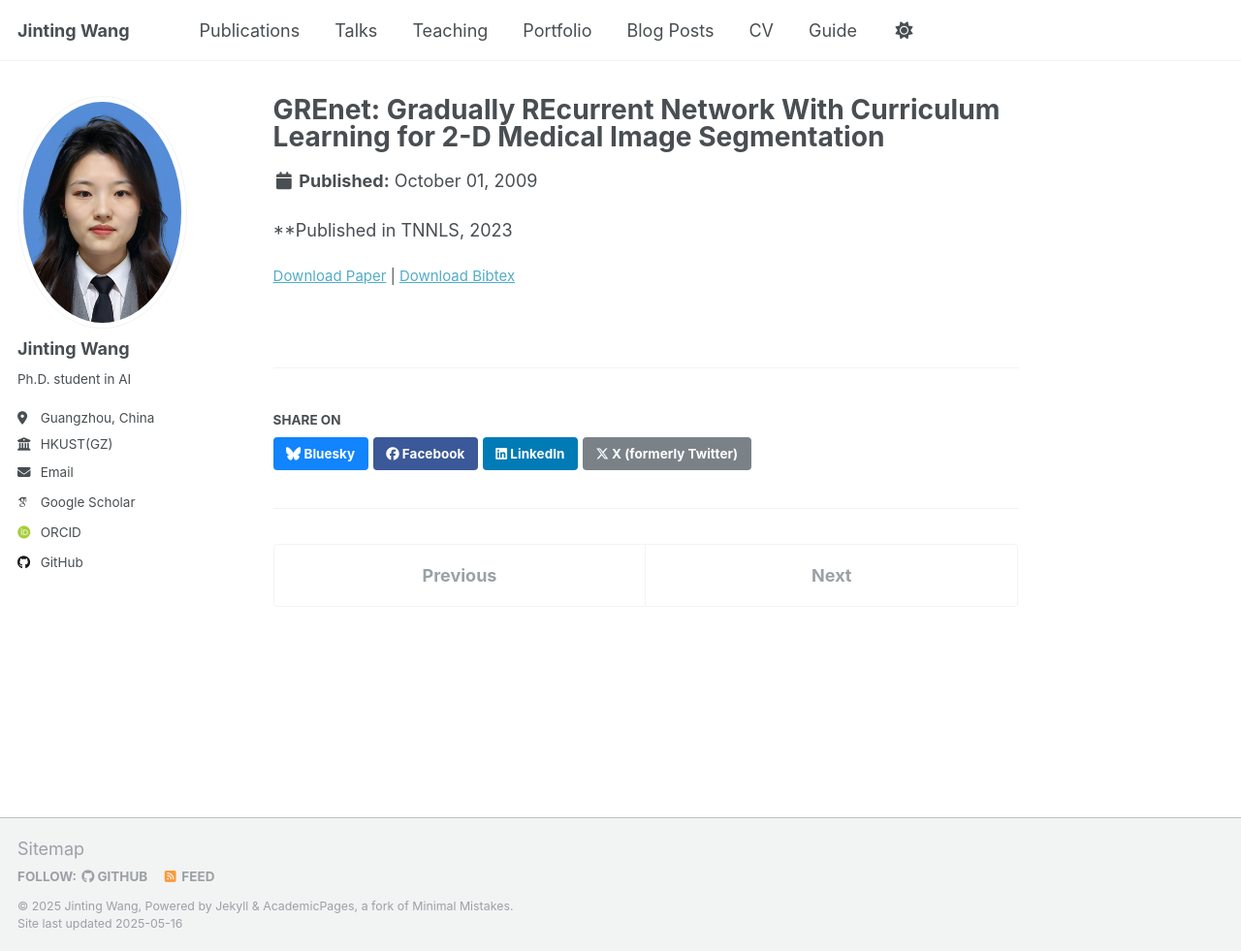
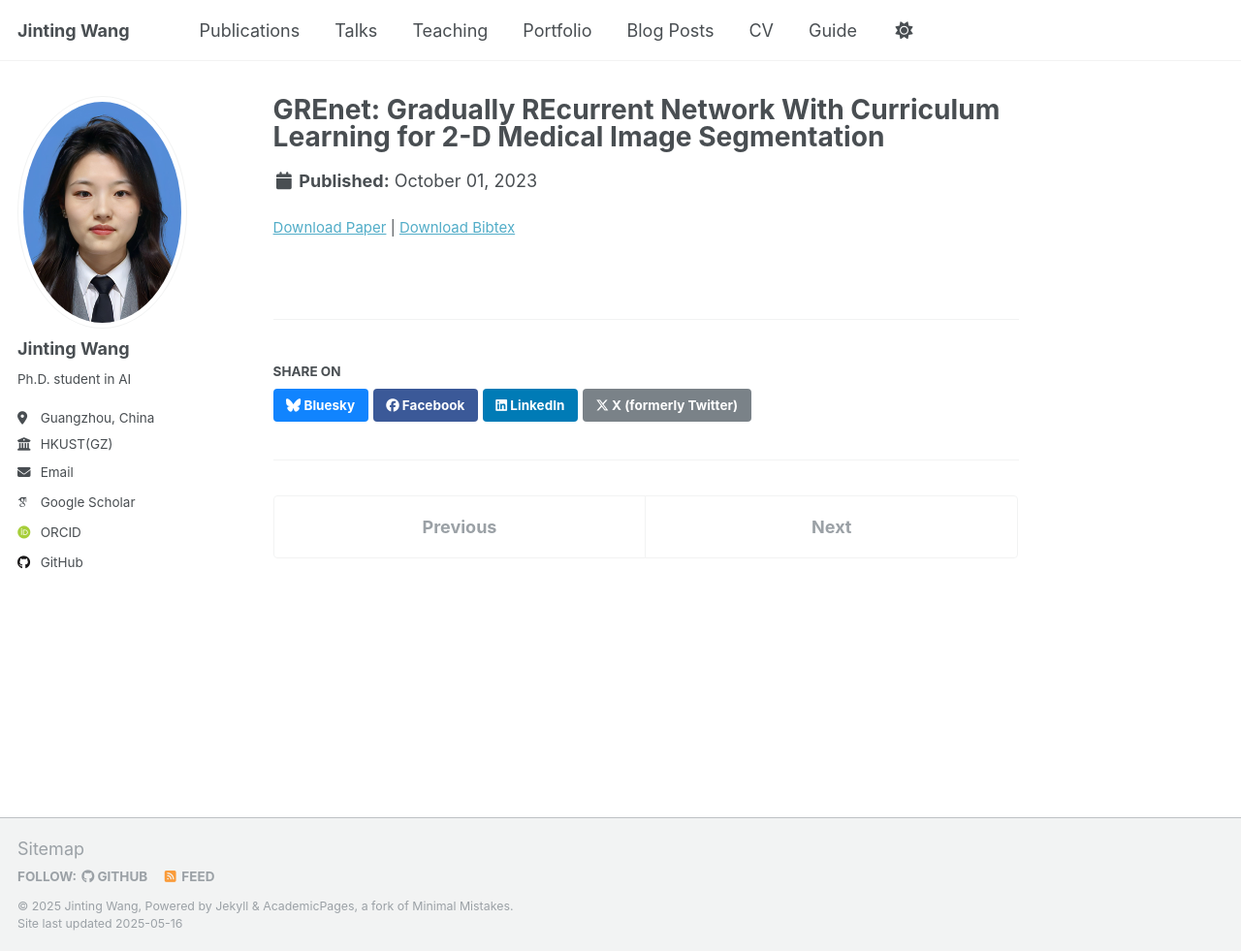
Before and after one commit to beria-moon/Beria.github.io, a Jekyll site: the page built from _publications/2023-10-01-paper-title-number-1.md, in a window 1280 px wide and 981 px high. Shown: the whole window at 97% size. Built offline with Jekyll 4.4.1, drawn with Linux system fonts in a browser that asks for light colours; some web fonts are replaced.

Commit message:
Update and rename 2009-10-01-paper-title-number-1.md to 2023-10-01-paper-title-number-1.md

```diff
--- a/_publications/2009-10-01-paper-title-number-1.md
+++ b/_publications/2023-10-01-paper-title-number-1.md
@@ -2,9 +2,8 @@
 title: "GREnet: Gradually REcurrent Network With Curriculum Learning for 2-D Medical Image Segmentation"
 collection: publications
 category:  manuscripts
-permalink: /publication/2009-10-01-paper-title-number-1
+permalink: /publication/2023-10-01-paper-title-number-1
 #date: 2023
 paperurl: 'https://github.com/beria-moon/Beria.github.io/files/GREnet_Gradually_REcurrent_Network_With_Curriculum_Learning_for_2-D_Medical_Image_Segmentation.pdf'
 bibtexurl: 'https://github.com/beria-moon/Beria.github.io/files/GREnet.bib'
 ---
-**Published in TNNLS, 2023
```
